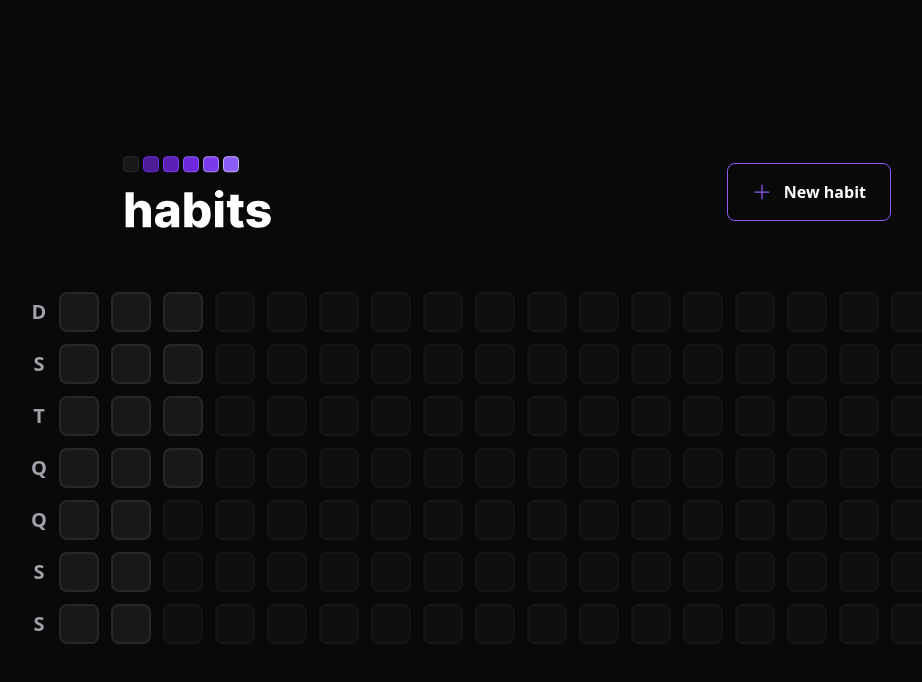
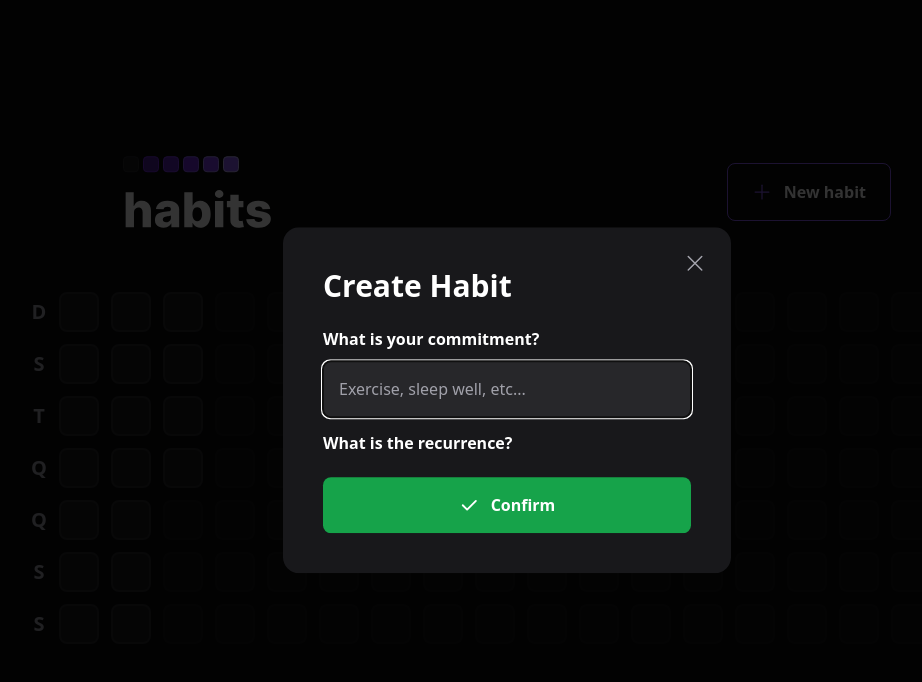
Before and after one commit to ArthurMadureira/HabitTrackr, a React (Vite) app in the folder web/: page / in a window 1280 px wide. Both pictures are taken after a click on the button "New habit". Shown: the top 682 px of the page, without its empty margins (133-1055 px from the left). Built offline with nearby package versions, Linux system fonts and the light colour scheme.

Commit message:
habit creation modal

```diff
--- a/web/package.json
+++ b/web/package.json
@@ -9,6 +9,7 @@
     "preview": "vite preview"
   },
   "dependencies": {
+    "@radix-ui/react-dialog": "^1.0.2",
     "dayjs": "^1.11.7",
     "phosphor-react": "^1.4.1",
     "react": "^18.2.0",
--- a/web/src/components/Header.tsx
+++ b/web/src/components/Header.tsx
@@ -1,19 +1,44 @@
-import { Plus } from 'phosphor-react'
+import { Plus, X } from 'phosphor-react'
+import * as Dialog from '@radix-ui/react-dialog'
+import { useState } from 'react'
 
 import logoImage from '../assets/logo.svg'
+import { NewHabitForm } from './NewHabitForm'
 
 export function Header() {
+
   return (
     <header className='w-full max-w-3xl mx-auto flex items-center justify-between'>
       <img src={logoImage} alt="HabitTrackr's logo" />
 
-      <button
-        type="button"
-        className="border border-violet-500 font-semibold rounded-lg px-6 py-4 flex items-center gap-3 transition-colors ease-linear hover:border-violet-300"
-      >
-        <Plus size={20} className="text-violet-500" />
-        New habit
-      </button>
+      <Dialog.Root>
+        <Dialog.Trigger
+          type="button"
+          className="border border-violet-500 font-semibold rounded-lg px-6 py-4 flex items-center gap-3 transition-colors ease-linear hover:border-violet-300"
+        >
+          <Plus size={20} className="text-violet-500" />
+          New habit
+        </Dialog.Trigger>
+
+        <Dialog.Portal>
+          <Dialog.Overlay className="w-screen  h-screen bg-black/80 fixed inset-0" />
+
+          <Dialog.Content className='absolute p-10 bg-zinc-900 rounded-2xl w-full max-w-md top-1/2 left-1/2 -translate-x-1/2 -translate-y-1/2'>
+            <Dialog.Close aria-label='Close'
+              className="absolute right-6 top-6 text-zinc-400 hover:text-zinc-200"
+            >
+              <X size={24} />
+            </Dialog.Close>
+
+            <Dialog.Title className="text-3xl leading-tight font-extrabold">
+              Create Habit
+            </Dialog.Title>
+
+            <NewHabitForm />
+          </Dialog.Content>
+        </Dialog.Portal>
+
+      </Dialog.Root>
     </header>
   )
 }
--- /dev/null
+++ b/web/src/components/NewHabitForm.tsx
@@ -0,0 +1,31 @@
+import { Check } from "phosphor-react";
+
+export function NewHabitForm() {
+  return (
+    <form className="w-full flex flex-col mt-6">
+
+      <label htmlFor="title" className="font-semibold leading-tight">
+        What is your commitment?
+      </label>
+
+      <input
+        type="text"
+        id='title'
+        placeholder="Exercise, sleep well, etc..."
+        className="p-4 rounded-lg mt-3 bg-zinc-800 text-white placeholder:text-zinc-400"
+        autoFocus
+      />
+
+      <label className="font-semibold leading-tight mt-4">
+        What is the recurrence?
+      </label>
+
+      <button
+        type="submit"
+        className="mt-6 rounded-lg p-4 gap-3 flex justify-center items-center font-semibold bg-green-600 transition-colors ease-in hover:bg-green-500">
+        <Check size={20} weight="bold" />
+        Confirm
+      </button>
+    </form>
+  )
+}
```
Also changed, not shown: 1 other file (tests, documents, lock files or other folders).
